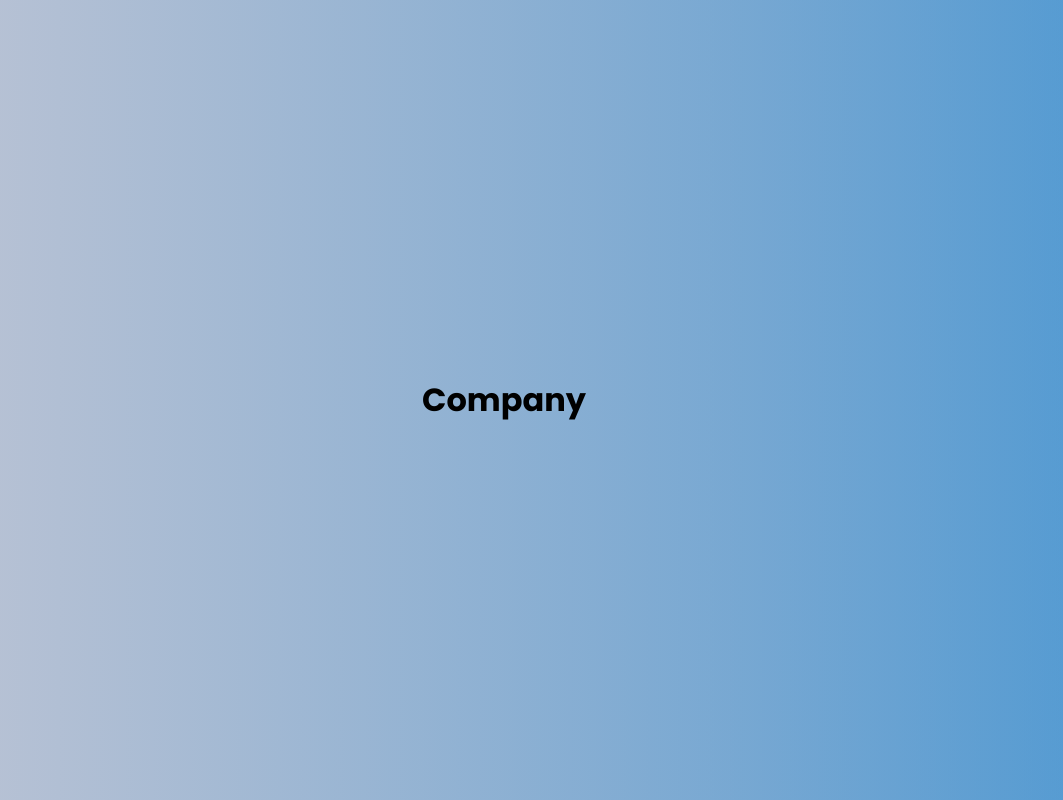
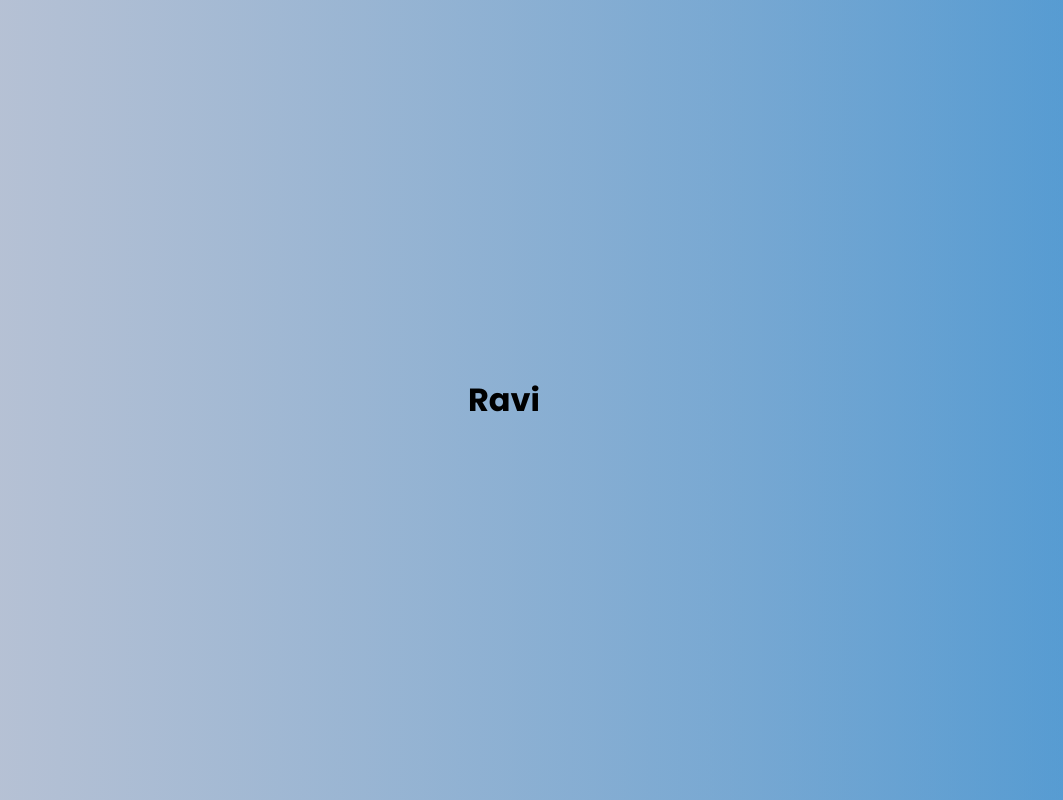
Before and after one commit to Kran891/jobportalreact, a React (Create React App) app: page /company in a window 1280 px wide. Shown: the whole page, without its empty margins (136-1199 px from the left). Built offline with nearby package versions, Linux system fonts and the light colour scheme.

Commit message:
Company.js modified

```diff
--- a/src/Components/Company/Company.js
+++ b/src/Components/Company/Company.js
@@ -1,5 +1,5 @@
 import React from "react";
 function Company(){
-    return <h1>Company</h1>
+    return <h1>Ravi</h1>
 }
 export default Company;
```
